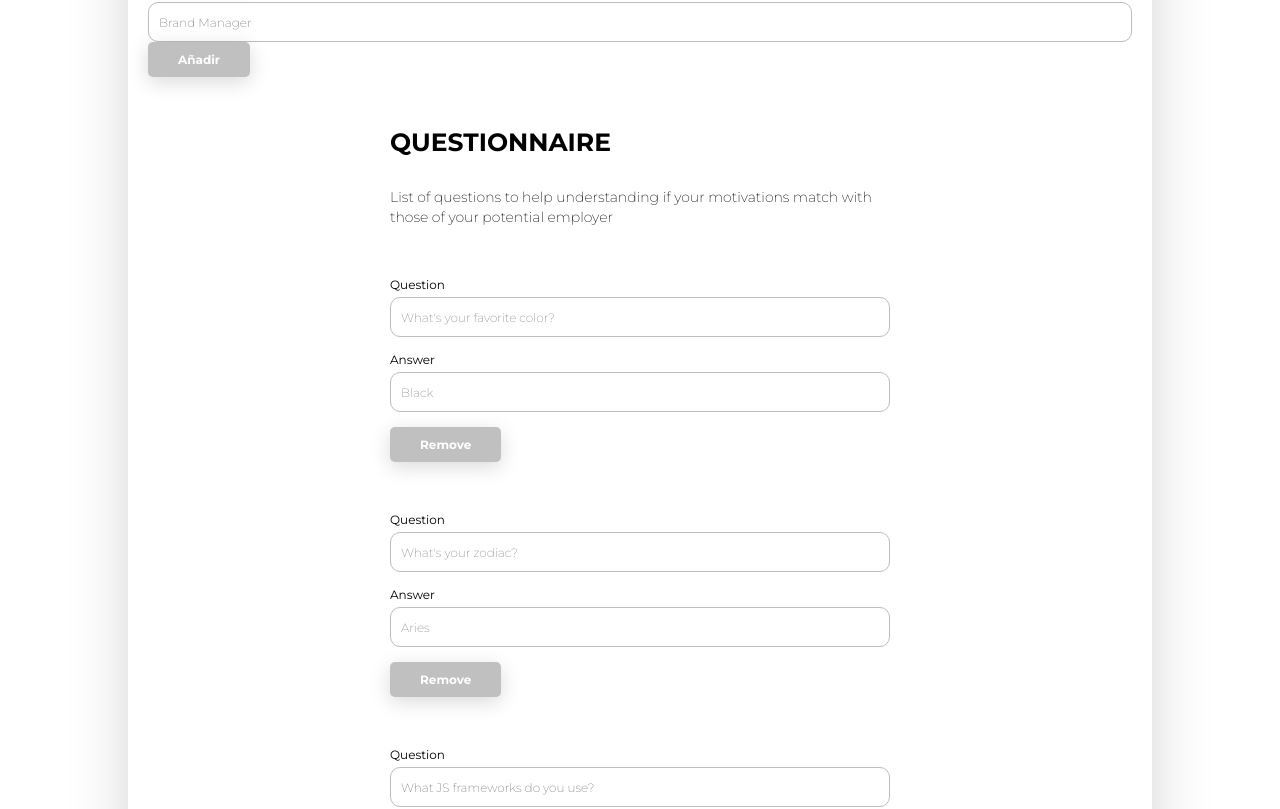
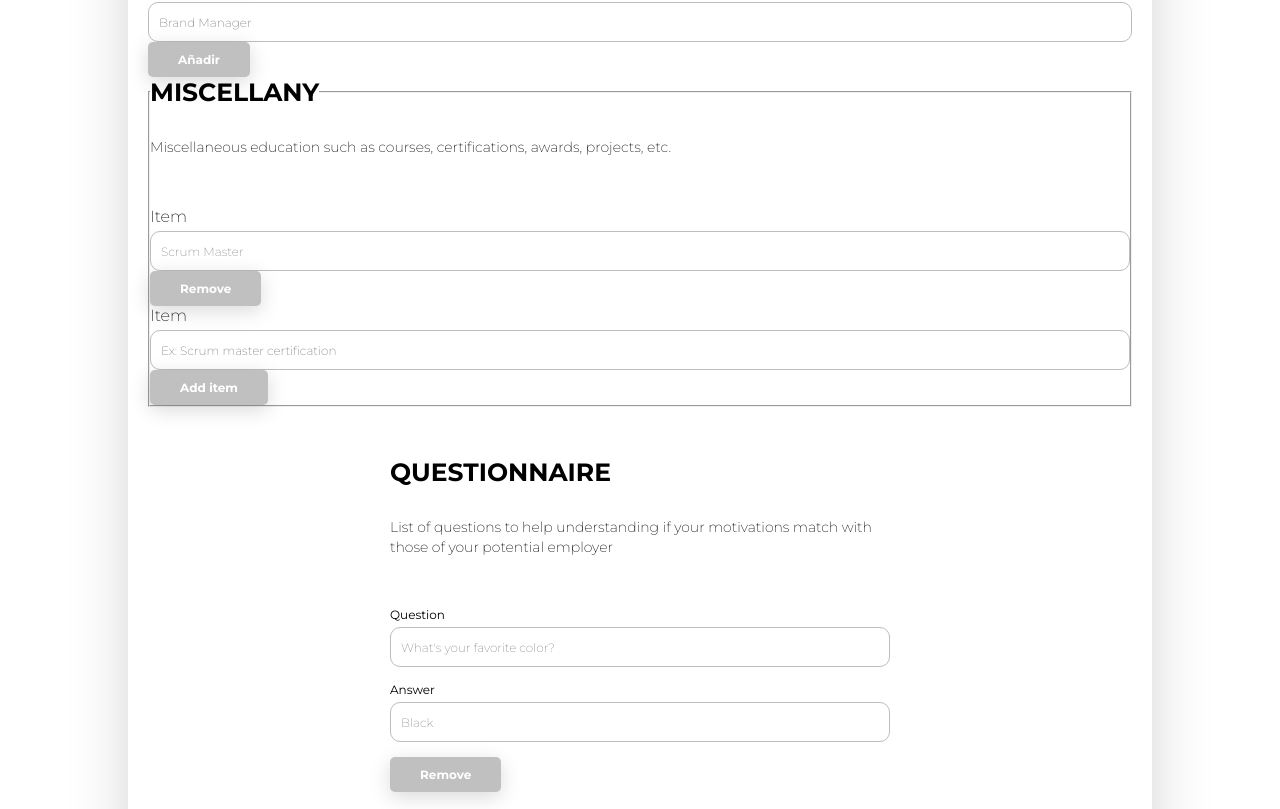
Before and after one commit to sayheylaura/manfred-awesomic-cv, a React (Create React App) app: page /#/ in a window 1280 px wide. Shown: the part 1458-2267 px from the top of the page. Built offline with nearby package versions, Linux system fonts and the light colour scheme.

Commit message:
working professionalGoals form functionality

```diff
--- a/src/App.js
+++ b/src/App.js
@@ -13,7 +13,7 @@ class App extends Component {
     super(props);
     this.state = {
       sample: sample_2,
-      goal: "",
+      goalDefault: "",
       miscEdDefault: "",
       question: "",
       answer: ""
@@ -22,7 +22,6 @@ class App extends Component {
     this.handlePrintBtn = this.handlePrintBtn.bind(this);
     this.handleJsonText = this.handleJsonText.bind(this);
     this.handleIntroChange = this.handleIntroChange.bind(this);
-    this.handleProfessionalGoals = this.handleProfessionalGoals.bind(this);
     this.handleAddGoal = this.handleAddGoal.bind(this);
     this.handleRemoveGoal = this.handleRemoveGoal.bind(this);
     this.handleGoalsInput = this.handleGoalsInput.bind(this);
@@ -53,26 +52,9 @@ class App extends Component {
     });
   }
 
-
-  handleProfessionalGoals(event){
-    const { name, value } = event.currentTarget;
-    this.setState(prevState=>{
-      const newState = {
-        sample: {
-          ...prevState.sample,
-          author: {
-            ...prevState.sample.author,
-            [name]: value
-          }
-        }
-      };
-      return newState;
-    });
-  }
-
   handleAddGoal() {
-    const { goal } = this.state;
-    const newGoalItem = goal;
+    const { goalDefault } = this.state;
+    const newGoalItem = goalDefault;
 
     this.setState(prevState => {
       const newState={
@@ -82,7 +64,7 @@ class App extends Component {
             ...prevState.sample.author,
             professionalGoals: prevState.sample.author.professionalGoals.concat(newGoalItem)
           },
-          goal: ""
+          goalDefault: ""
           }
         };
         return newState;
@@ -92,7 +74,7 @@ class App extends Component {
   handleGoalChange(event) {
     const { value } = event.currentTarget;
     this.setState({
-      goal: value
+      goalDefault: value
     });
   }
 
@@ -125,10 +107,9 @@ class App extends Component {
             professionalGoals: prevState.sample.author.professionalGoals.map((item, index) => {
               if (index === ind) {
                 console.log("dentro if item",item);
-                item ={
-                  ...item,
-                  professionalGoals : value
-                }
+                item =[
+                  value
+                ]
               }
               console.log("index",index);
                 console.log("ind",ind);
@@ -194,13 +175,6 @@ class App extends Component {
       return newState;
     });
   }
-
-  // handleQuestionChange(event) {
-  //   const { name, value } = event.currentTarget;
-  //   this.setState({
-  //     [name]: value
-  //   });
-  // }
 
   handleRemoveItem(ind) {
     this.setState(prevState => {
@@ -294,11 +268,10 @@ class App extends Component {
     });
   }
 
-  // TODO: check if goal has to be passed
 
   render() {
 
-    const { sample, goal, question, answer, miscEdDefault } = this.state;
+    const { sample, goalDefault, question, answer, miscEdDefault } = this.state;
     return (
       <div className="App">
         <Header />
@@ -310,7 +283,7 @@ class App extends Component {
           handleAddGoal={this.handleAddGoal}
           handleGoalsInput ={ this.handleGoalsInput}
           handleGoalChange={this.handleGoalChange}
-          goal={goal}
+          goalDefault={goalDefault}
           question={question}
           answer={answer}
           handlePrintBtn={this.handlePrintBtn}
--- a/src/components/Form/index.js
+++ b/src/components/Form/index.js
@@ -20,12 +20,11 @@ class Form extends Component {
       handleRemoveMiscItem,
       handleMiscInputChange,
       handleIntroChange,
-      handleProfessionalGoals,
       handleAddGoal,
       handleRemoveGoal,
       handleGoalsInput,
       handleGoalChange,
-      goal
+      goalDefault
     } = this.props;
 
     const { miscEducation, questionnaire } = sample;
@@ -43,24 +42,13 @@ class Form extends Component {
         />
         <FormProfessionalGoals
           professionalGoals={professionalGoals}
-          handleProfessionalGoals={handleProfessionalGoals}
           handleAddGoal={handleAddGoal}
           handleRemoveGoal={handleRemoveGoal}
           handleGoalsInput={handleGoalsInput}
           handleGoalChange={handleGoalChange}
-          goal={goal}
+          goalDefault={goalDefault}
         />
 
-        <FormQuestionnaire
-          questionnaire={questionnaire}
-          handleAddItem={handleAddItem}
-          handleDefaultInputChange={handleDefaultInputChange}
-          question={question}
-          answer={answer}
-          handleRemoveItem={handleRemoveItem}
-          handleQuestionnaireInput={handleQuestionnaireInput}
-
-        />
         <FormMiscEducation
           miscEducation={miscEducation}
           miscEdDefault={miscEdDefault}
@@ -87,8 +75,7 @@ class Form extends Component {
 Form.propTypes = {
   sample: PropTypes.object.isRequired,
   handleIntroChange: PropTypes.func.isRequired,
-  handleProfessionalGoals: PropTypes.func.isRequired,
-  handleAddGoal:PropTypes.func.isRequired ,
+  handleAddGoal:PropTypes.func.isRequired,
   handleRemoveGoal: PropTypes.func.isRequired,
   handleGoalsInput: PropTypes.func.isRequired,
   question: PropTypes.string.isRequired,
--- a/src/components/FormProfessionalGoals/index.js
+++ b/src/components/FormProfessionalGoals/index.js
@@ -6,12 +6,12 @@ import FormProfessionalGoalsItem from '../FormProfessionalGoalsItem';
 
 class FormProfessionalGoals extends Component {
   render() {
-    const { professionalGoals, goal, handleAddGoal, handleRemoveGoal, handleGoalsInput, handleGoalChange } = this.props;
+    const { professionalGoals, goalDefault, handleAddGoal, handleRemoveGoal, handleGoalsInput, handleGoalChange } = this.props;
     return (
       <Fragment>
       {professionalGoals.map((item, index) => {
         return (
-        <FormProfessionalGoalsItem goal={item} ind={index} handleRemoveGoal={handleRemoveGoal} handleGoalsInput={handleGoalsInput} />
+        <FormProfessionalGoalsItem goalDefault={item} ind={index} handleRemoveGoal={handleRemoveGoal} handleGoalsInput={handleGoalsInput} />
       )})}
         <div>
         <FormInput
@@ -19,7 +19,7 @@ class FormProfessionalGoals extends Component {
           styles="form__input"
           inputType="text"
           inputName="professional goals"
-          inputValue={goal}
+          inputValue={goalDefault}
           example="Brand Manager"
           handleDefaultInputChange={handleGoalChange}
 
@@ -39,7 +39,6 @@ class FormProfessionalGoals extends Component {
 
 FormProfessionalGoals.propTypes = {
   professionalGoals: PropTypes.array.isRequired,
-  handleProfessionalGoals: PropTypes.func.isRequired,
   handleAddGoal: PropTypes.func.isRequired,
   handleRemoveGoal: PropTypes.func.isRequired,
   handleGoalsInput: PropTypes.func.isRequired
--- a/src/components/FormProfessionalGoalsItem/index.js
+++ b/src/components/FormProfessionalGoalsItem/index.js
@@ -22,7 +22,7 @@ class FormProfessionalGoalsItem extends Component {
   }
 
   render() {
-    const { goal } = this.props;
+    const { goalDefault } = this.props;
     return (
       <div >
               <FormInput
@@ -30,7 +30,7 @@ class FormProfessionalGoalsItem extends Component {
                 styles="form__input"
                 inputType="text"
                 inputName="Professional Goal"
-                inputValue={goal}
+                inputValue={goalDefault}
                 example="Professional Goal"
                 handleDefaultInputChange={this.handleInputChange}
               />
@@ -48,8 +48,8 @@ class FormProfessionalGoalsItem extends Component {
 }
 
 FormProfessionalGoalsItem.propTypes = {
-  goal: PropTypes.string.isRequired,
-  handleRemoveItem: PropTypes.func.isRequired,
+  goalDefault: PropTypes.string.isRequired,
+  handleRemoveGoal: PropTypes.func.isRequired,
   handleGoalsInput:PropTypes.func.isRequired
 }
 
--- a/src/components/Main/index.js
+++ b/src/components/Main/index.js
@@ -37,12 +37,11 @@ class Main extends Component {
     const {
       sample,
       handleIntroChange,
-      handleProfessionalGoals,
       handleAddGoal,
       handleRemoveGoal,
       handleGoalsInput,
       handleGoalChange,
-      goal,
+      goalDefault,
       miscEdDefault,
       question,
       answer,
@@ -94,12 +93,11 @@ class Main extends Component {
                   handleRemoveMiscItem={handleRemoveMiscItem}
                   handleMiscInputChange={handleMiscInputChange}
                   handleIntroChange={handleIntroChange}
-                  handleProfessionalGoals={handleProfessionalGoals}
                   handleAddGoal={handleAddGoal}
                   handleRemoveGoal ={handleRemoveGoal}
                   handleGoalsInput={handleGoalsInput}
                   handleGoalChange={handleGoalChange}
-                  goal={goal}
+                  goalDefault={goalDefault}
 
                 />
               )}
@@ -130,7 +128,6 @@ Main.propTypes = {
   handlePrintBtn: PropTypes.func.isRequired,
   handleJsonText: PropTypes.func.isRequired,
   handleIntroChange: PropTypes.func.isRequired,
-  handleProfessionalGoals: PropTypes.func.isRequired,
   handleAddGoal:PropTypes.func.isRequired ,
   handleRemoveGoal: PropTypes.func.isRequired,
   handleGoalsInput: PropTypes.func.isRequired,
```
